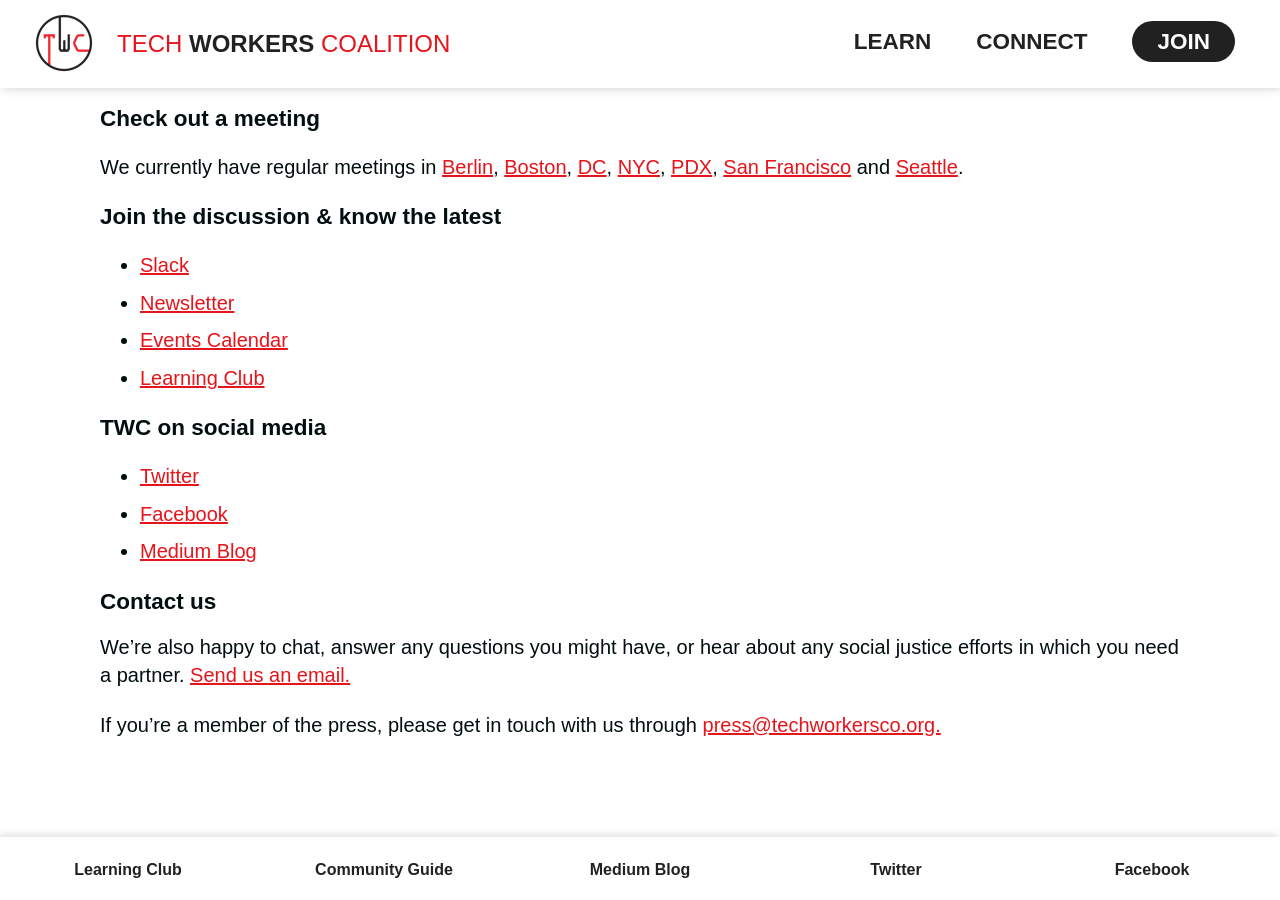
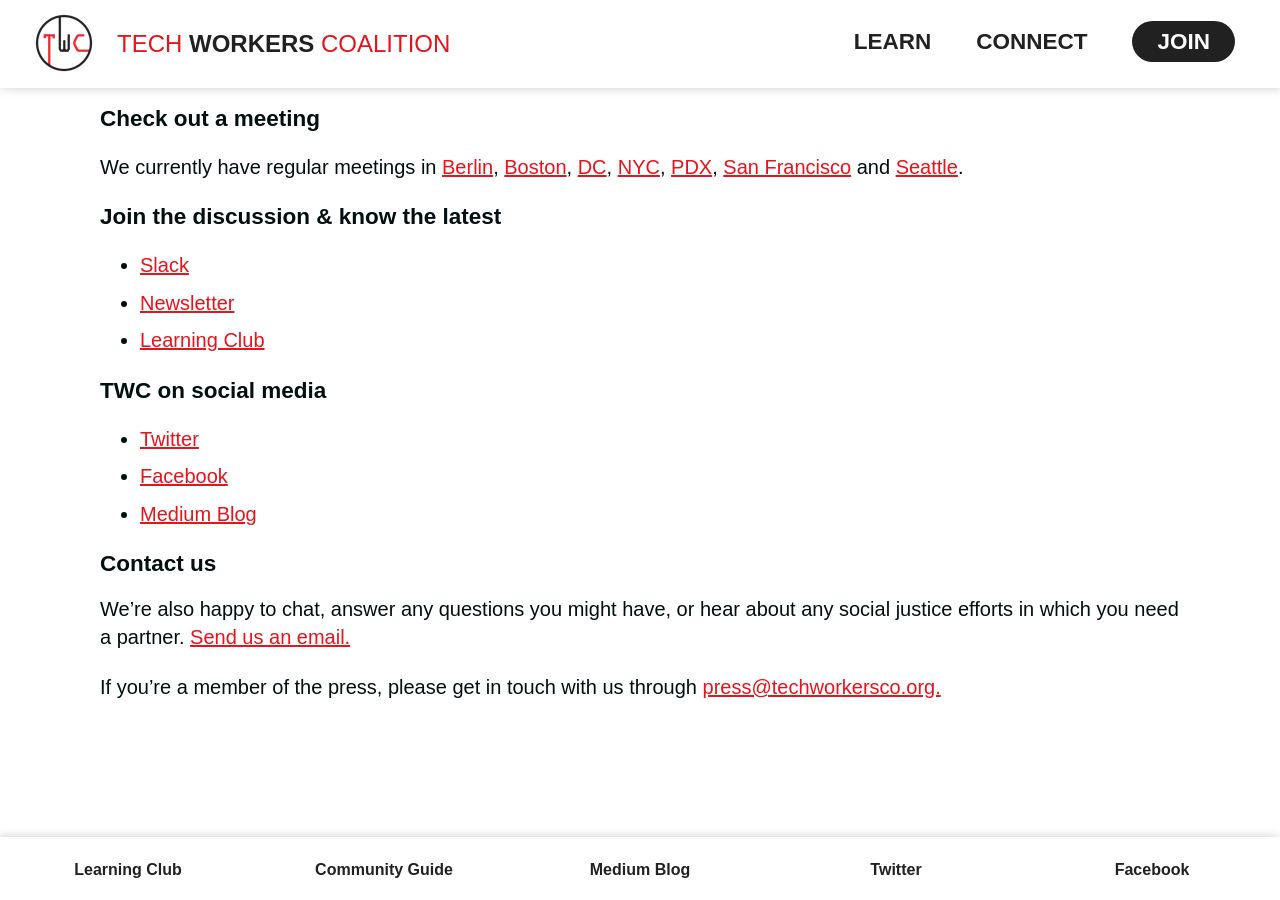
Before and after one commit to techworkersco/twc-site, a Jekyll site: the page built from index.md, in a window 1280 px wide and 900 px high, scrolled down 661 px. Built offline with Jekyll 4.4.1, drawn with Linux system fonts in a browser that asks for light colours; nearby versions of some CDN libraries.

Commit message:
Remove events calendar link from homepage

```diff
--- a/_layouts/home.html
+++ b/_layouts/home.html
@@ -58,7 +58,6 @@
     <ul>
       <li><a href="/subscribe">Slack</a></li>
       <li><a href="/subscribe">Newsletter</a></li>
-      <li><a href="/events">Events Calendar</a></li>
       <li><a target="_blank" href="https://sites.google.com/view/tech-workers-coalition/learning-club">Learning Club</a></li>
     </ul>
     <h3>TWC on social media</h3>
```
